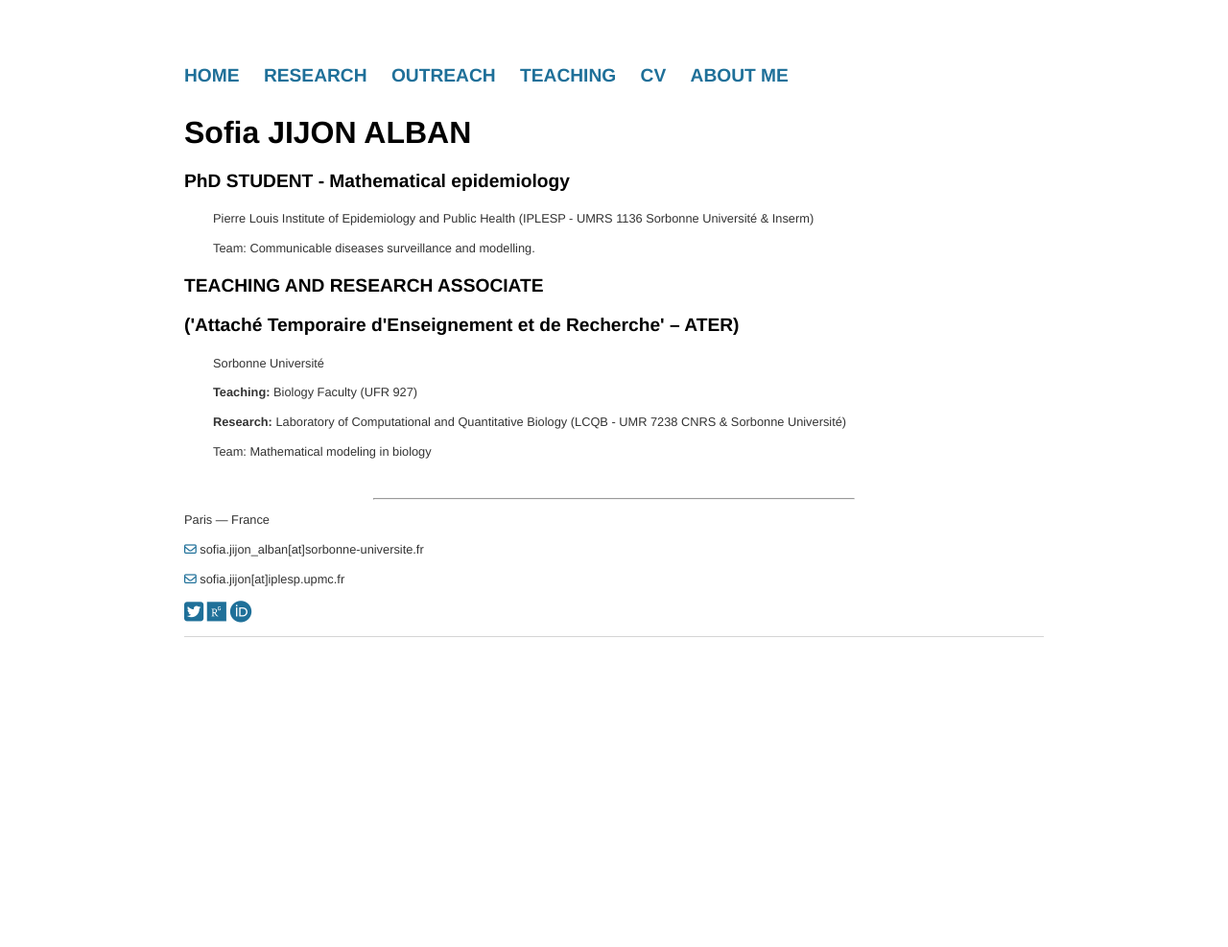
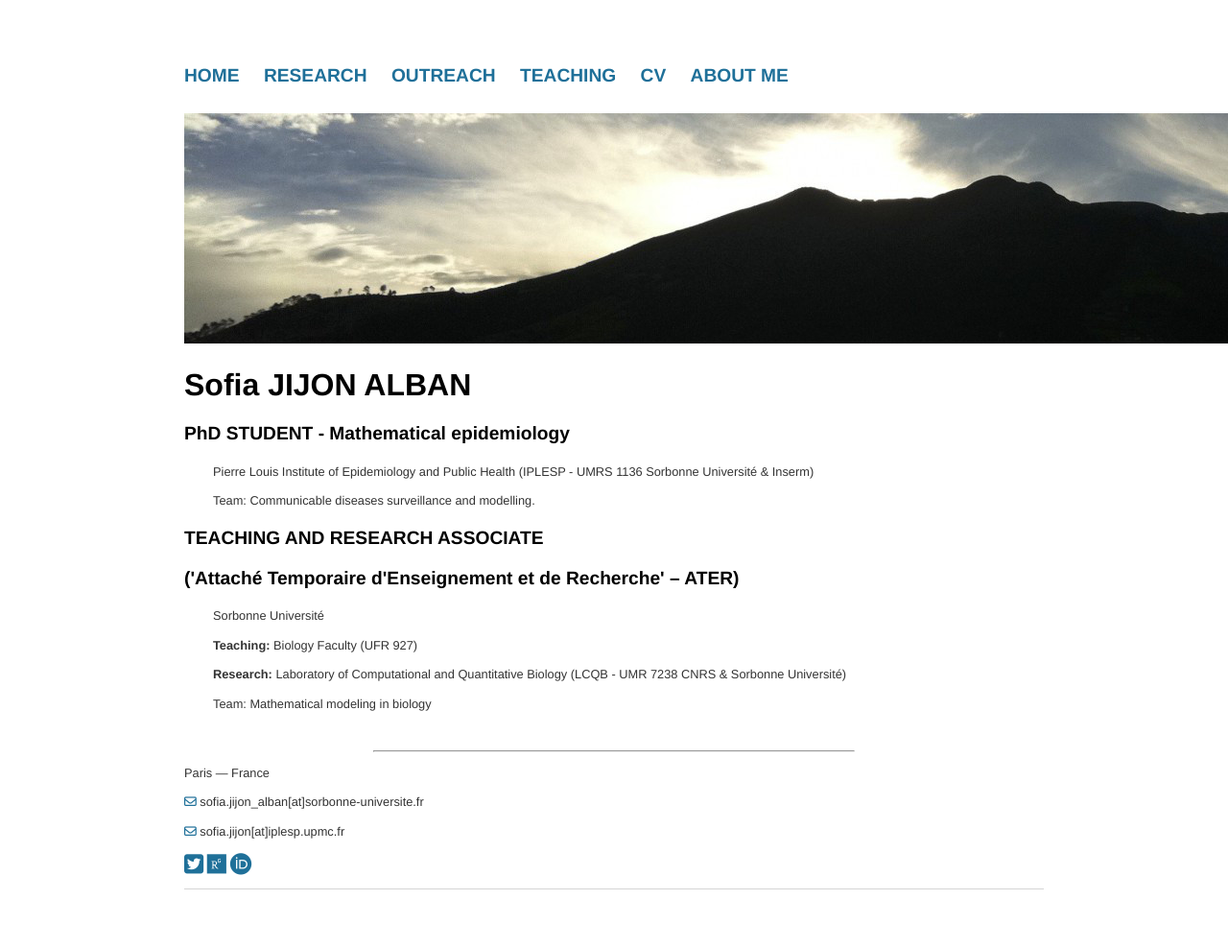
Before and after one commit to sjijon/sjijon.github.io, a Jekyll site: the page built from index.html, in a window 1280 px wide. Shown: the whole page at 96% size. Built offline with Jekyll 4.4.1, drawn with Linux system fonts in a browser that asks for light colours; nearby versions of some CDN libraries; before the commit the page ends 900 px from its top, so only the background shows below that.

Commit message:
Update index.html

```diff
--- a/index.html
+++ b/index.html
@@ -3,6 +3,7 @@
 title: Sofia JIJON
 ---
 <div class="blurb">
+	<img src="https://raw.githubusercontent.com/sjijon/sjijon.github.io/master/images/Portada_WP.png" alt="Pichincha">
 	<h1>Sofia JIJON ALBAN</h1>
 
 	<h3>PhD STUDENT - Mathematical epidemiology</h3>
```
